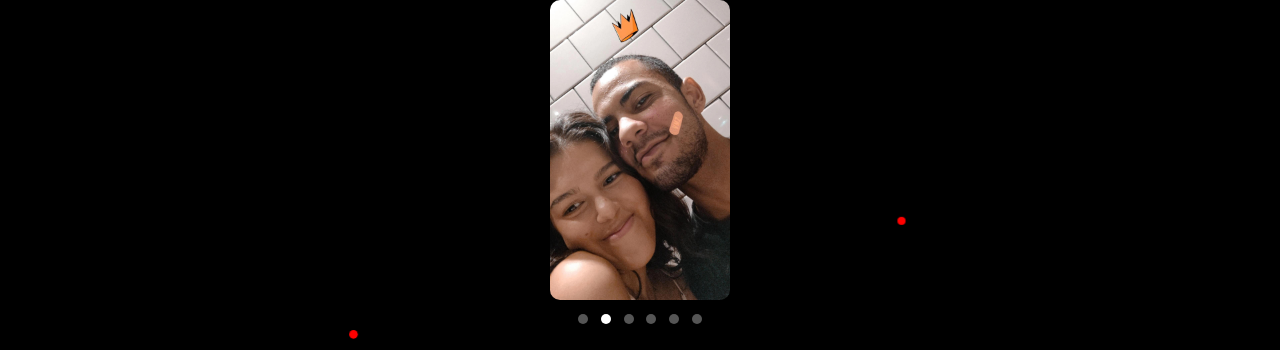
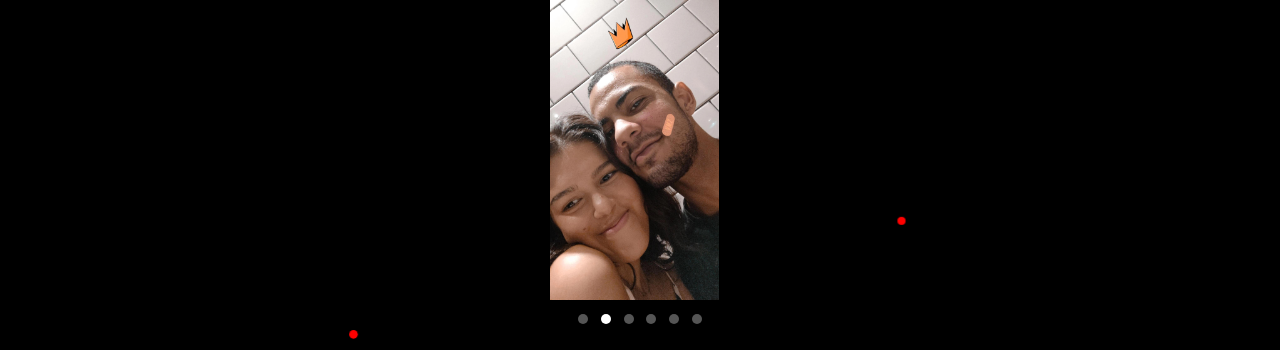
Before and after one commit to Gh0stBl4ck/LM, a plain HTML site: page index.html in a window 1280 px wide. Shown: the top 350 px of the page. Drawn offline with Linux system fonts and the light colour scheme; a web font is replaced by a local one.

Commit message:
Update style.css

```diff
--- a/style.css
+++ b/style.css
@@ -24,11 +24,8 @@ h1 {
 }
 
 .carousel {
-  width: 100%; /* Ou defina um tamanho fixo se necessário */
-  max-width: 600px; /* Define o limite máximo de largura */
-  margin: 0 auto; /* Centraliza o carrossel */
-  overflow: hidden; /* Garante que o conteúdo excedente não apareça */
-
+ display: flex;
+transition: transform 0.6s ease-in-out; /* Transição suave *
 
 }
 
```
